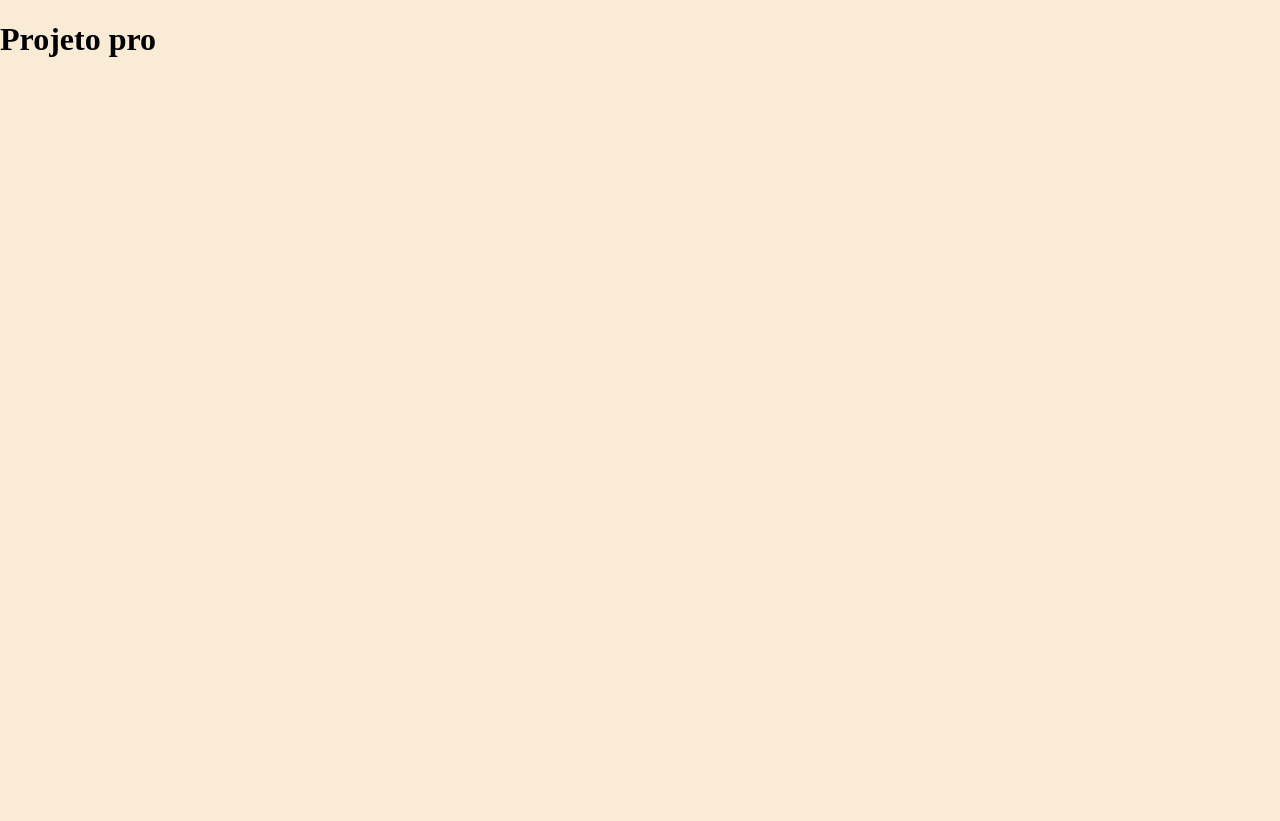
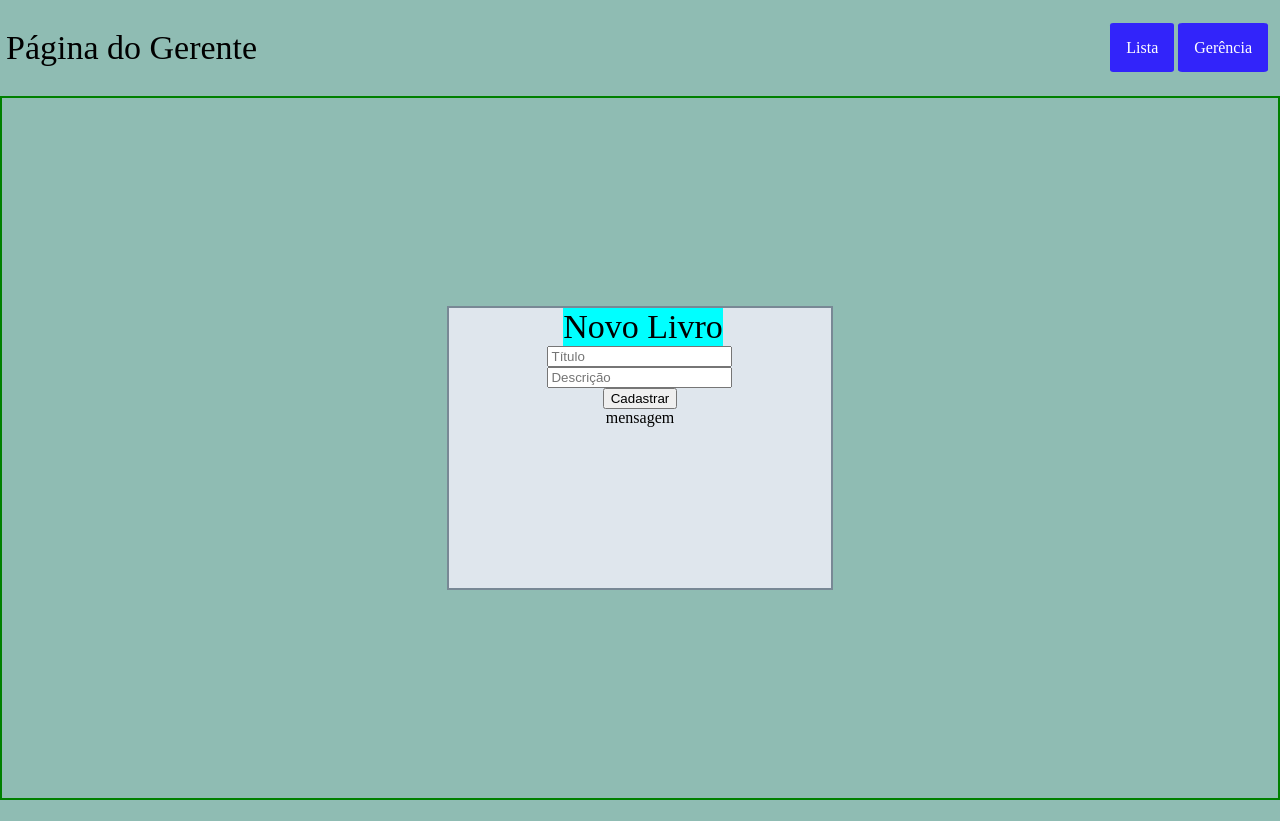
Before and after one commit to Kauhe25/projeto-pro-kauhe, a website built with Vite: page index.html in a window 1280 px wide. After the commit the page ends 800 px from the top, so only its background shows below. Built offline with nearby package versions, Linux system fonts and the light colour scheme.

Commit message:
criando a pagina de cadastro

```diff
--- a/index.html
+++ b/index.html
@@ -7,7 +7,30 @@
     <title>Projeto pro</title>
   </head>
   <body>
-    <h1>Projeto pro</h1>
+    <div id="caixa-geral">
+      <div id="caixa-menu">
+        <div id="caixa-menu-titulo-menu">
+          <p>Página do Gerente</p>
+        </div>
+        <div id="caixa-menu-botoes-menu">
+          <nav>
+            <ul>
+              <li>Lista</li>
+              <li>Gerência</li>
+            </ul>
+          </nav>
+        </div>
+      </div>
+      <div id="caixa-corpo">
+        <div id="formulario">
+          <p id="span-novo-livro">Novo Livro </p>
+          <input type="text" placeholder="Título">
+          <input type="text" placeholder="Descrição">
+          <button>Cadastrar</button>
+          <span>mensagem</span>
+        </div>
+      </div>
+    </div>
     <script type="module" src="/main.js"></script>
   </body>
 </html>
--- a/style.scss
+++ b/style.scss
@@ -1,5 +1,91 @@
 body {
   margin: 0;
   height: 100vh;
-  background-color: antiquewhite;
+  background-color: #8FBCB3;
 }
+
+p {
+  margin: 0;
+  display: inline;
+  font-size: 34px;
+  margin-left: 6px;
+}
+
+h1 {
+  margin: 2 2 2 2px;
+  display: inline;
+  margin-left: 6px;
+}
+
+#caixa-geral {
+  width: 100%;
+  height: 100%;
+  display: grid;
+  grid-template-rows: 12% 88%;
+}
+
+#caixa-menu {
+  display: flex;
+  flex-direction: row;
+  align-items: center;
+}
+
+#caixa-menu-titulo-menu {
+  width: 50%;
+}
+#caixa-menu-botoes-menu {
+  width: 50%;
+  justify-content: center;
+}
+
+
+
+ul{
+  list-style: none;
+  padding: 4px;
+  margin: 10 0 0 0px;
+  gap: 4px;
+  text-align: end;
+  height: 100%;
+  margin-right: 8px;
+}
+
+nav li {
+  display: inline;
+  margin: 0 0 0 0px;
+  background-color: rgb(50, 36, 250);
+  color: white;
+  padding: 16px;
+  border-radius: 5%;
+}
+
+#caixa-corpo {
+  border: solid 2px green;
+  display: flex;
+  flex-direction: column;
+  align-items: center;
+  justify-content: center;
+}
+
+#formulario {
+  border: solid 2px #788895;
+  background-color: #DFE6ED;
+  width: 30%;
+  height: 40%;
+  box-sizing: content-box;
+  display: flex;
+  flex-direction: column;
+  align-items: center;
+}
+
+/*input {
+  padding: 0px;
+  width: 80%;
+  height: 14%;
+  margin: 0;
+}*/
+
+#span-novo-livro {
+  background-color: aqua;
+  display: block;
+}
```
Also changed, not shown: cadastro.html (added, +10 -0 lines).
